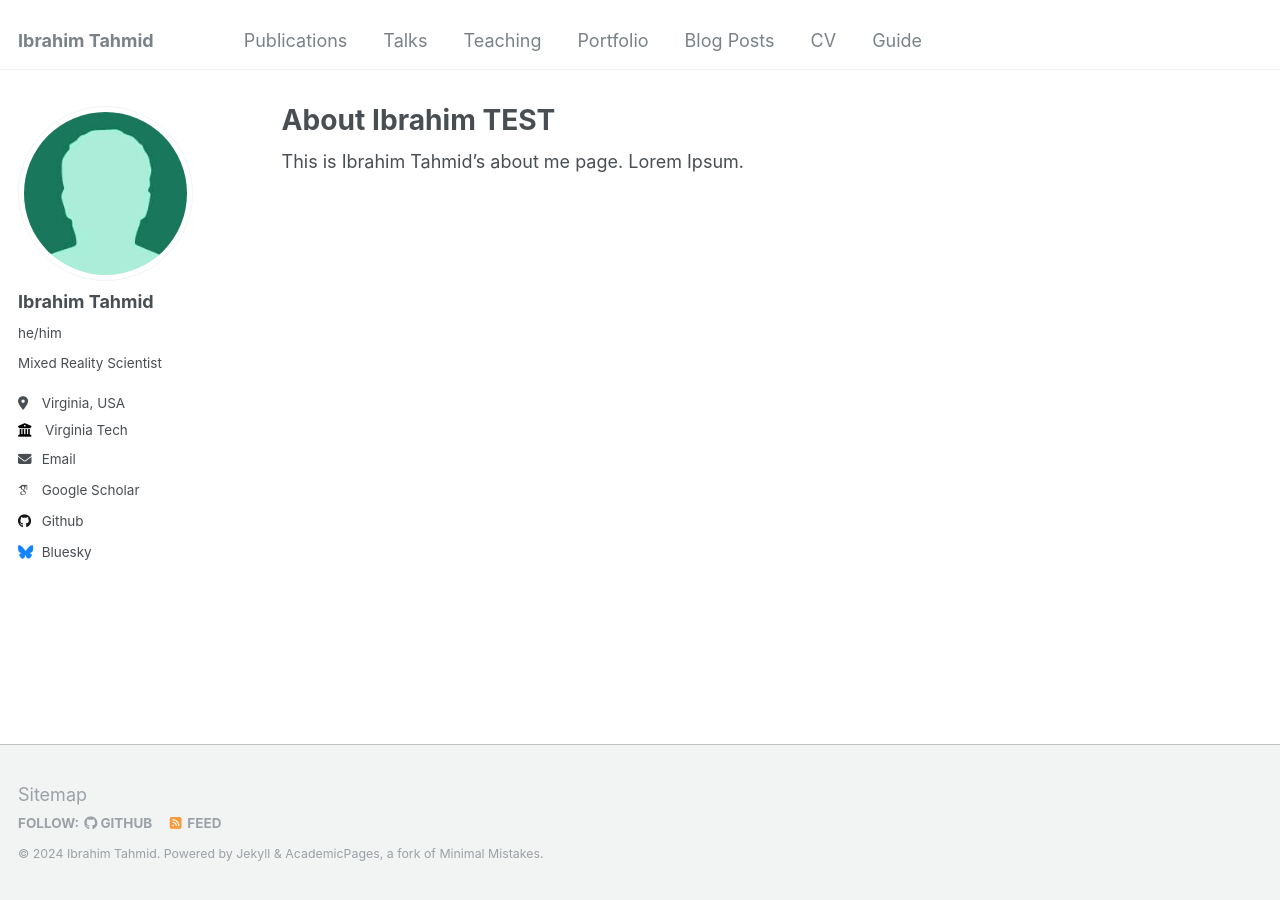
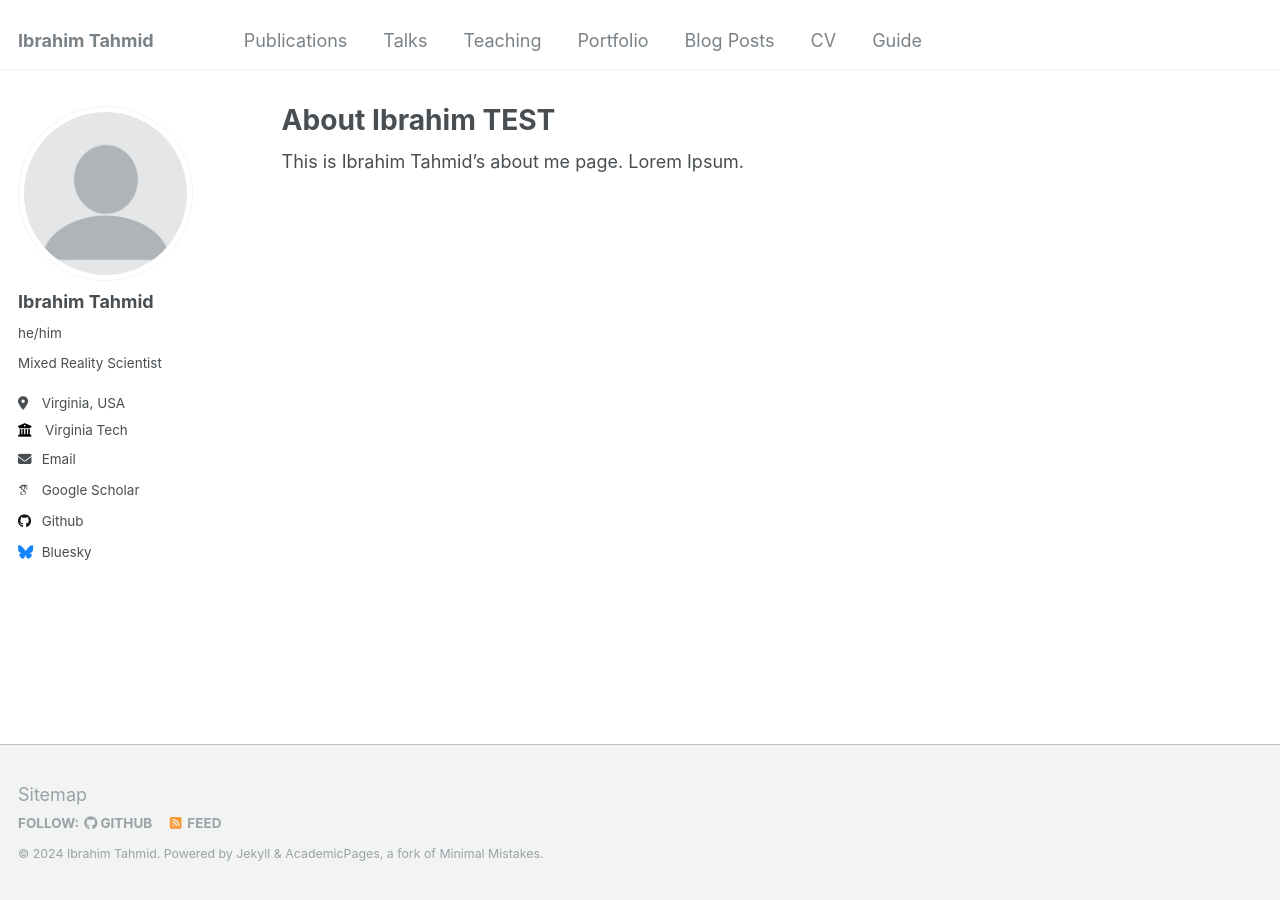
Before and after one commit to iatahmid/iatahmid.github.io, a Jekyll site: the page built from _pages/about.md, in a window 1280 px wide. Built offline with Jekyll 4.4.1, drawn with Linux system fonts in a browser that asks for light colours; some web fonts are replaced.

Commit message:
Update _config.yml

```diff
--- a/_config.yml
+++ b/_config.yml
@@ -21,7 +21,7 @@ repository               : "iatahmid/iatahmid.github.io"
 #               Additional customization can be done by editing /_includes/author-profile.html
 author:
   # Biographic information
-  avatar           : "bio-photo-2.jpg"
+  avatar           : "profile.png"
   name             : "Ibrahim Tahmid"
   pronouns         : "he/him"
   bio              : "Mixed Reality Scientist"
```
